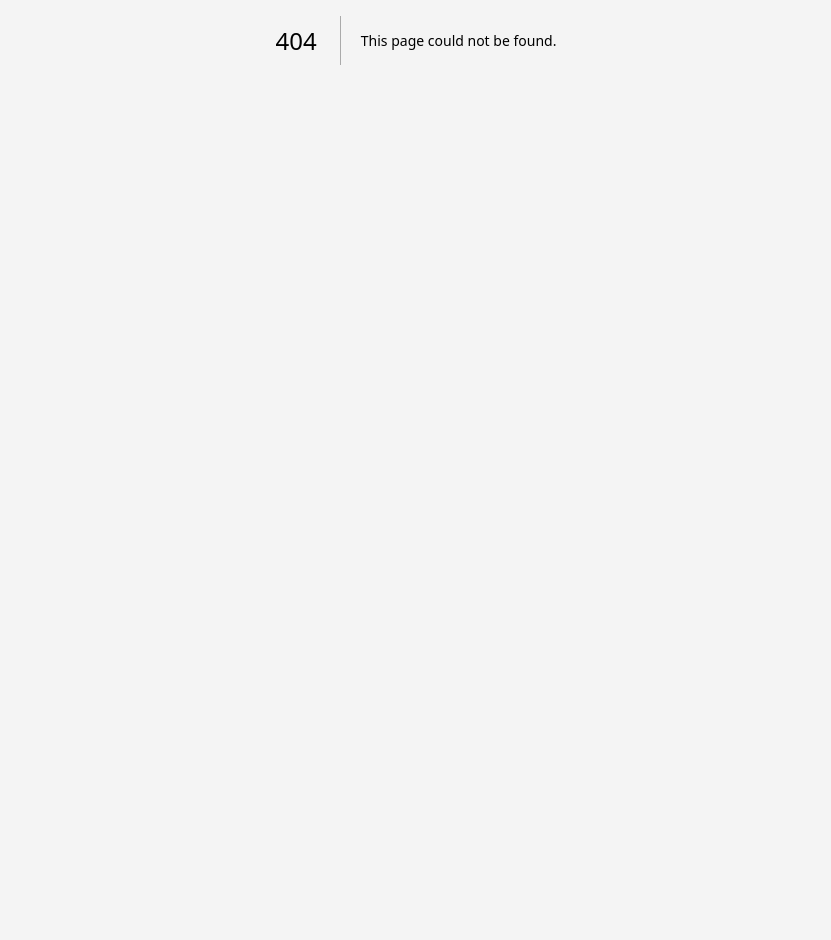
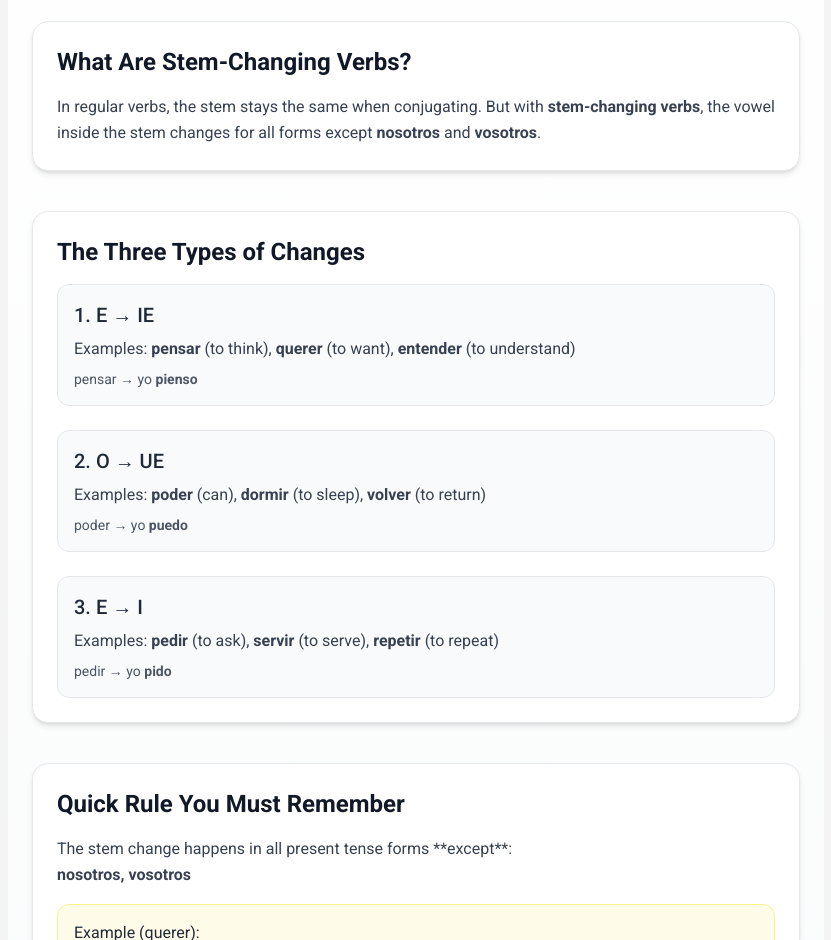
Before and after one commit to randomhero177/conjugate-me, a Next.js app: page /blog/spanish-stem-changing-verbs in a window 1280 px wide. Before the commit this address had no page. Shown: the part 360-1300 px from the top of the page, without its empty margins (216-1047 px from the left). Before the commit the page ends 800 px from the top, so only its background shows below. Built offline with nearby package versions, Linux system fonts and the light colour scheme; a web font is replaced by a local one.

Commit message:
[cme-58]: add article

```diff
--- a/src/app/blog/page.tsx
+++ b/src/app/blog/page.tsx
@@ -4,6 +4,10 @@ const articles = [
   {
     slug: "master-spanish-present-tense-conjugation",
     title: "Spanish Present Tense Conjugations",
+  },
+  {
+    slug: "spanish-stem-changing-verbs",
+    title: "Spanish Stem-Changing Verbs Article",
   },
 ];
 
--- /dev/null
+++ b/src/app/blog/spanish-stem-changing-verbs/page.tsx
@@ -0,0 +1,155 @@
+export default function StemChangingGuide() {
+  return (
+    <div className="min-h-screen bg-gradient-to-b from-white to-gray-50 py-16 px-6 pt-32">
+      <div className="max-w-3xl mx-auto">
+        {/* Title */}
+        <h1 className="text-4xl font-bold mb-6 text-gray-900">
+          Spanish Stem-Changing Verbs: A Complete Beginner’s Guide
+        </h1>
+
+        {/* Intro */}
+        <p className="text-lg text-gray-700 leading-relaxed mb-8">
+          Stem-changing verbs in Spanish are verbs whose stems undergo a vowel
+          change in some conjugations. They’re extremely common, and mastering
+          them early will dramatically improve your speaking and listening
+          skills. This guide gives you a simple overview — without memorizing
+          endless tables.
+        </p>
+
+        {/* Card Group */}
+        <div className="space-y-10">
+          {/* Section 1 */}
+          <section className="bg-white shadow-md rounded-2xl p-6 border border-gray-200">
+            <h2 className="text-2xl font-semibold mb-4 text-gray-900">
+              What Are Stem-Changing Verbs?
+            </h2>
+            <p className="text-gray-700 leading-relaxed">
+              In regular verbs, the stem stays the same when conjugating. But
+              with <strong>stem-changing verbs</strong>, the vowel inside the
+              stem changes for all forms except <strong>nosotros</strong> and
+              <strong> vosotros</strong>.
+            </p>
+          </section>
+
+          {/* Section 2 */}
+          <section className="bg-white shadow-md rounded-2xl p-6 border border-gray-200">
+            <h2 className="text-2xl font-semibold mb-4 text-gray-900">
+              The Three Types of Changes
+            </h2>
+
+            <div className="space-y-6">
+              {/* Card */}
+              <div className="p-4 bg-gray-50 rounded-xl border">
+                <h3 className="text-xl font-medium mb-2 text-gray-800">
+                  1. E → IE
+                </h3>
+                <p className="text-gray-700 mb-2">
+                  Examples: <strong>pensar</strong> (to think),{" "}
+                  <strong>querer</strong> (to want), <strong>entender</strong>{" "}
+                  (to understand)
+                </p>
+                <p className="text-sm text-gray-600">
+                  pensar → yo <strong>pienso</strong>
+                </p>
+              </div>
+
+              {/* Card */}
+              <div className="p-4 bg-gray-50 rounded-xl border">
+                <h3 className="text-xl font-medium mb-2 text-gray-800">
+                  2. O → UE
+                </h3>
+                <p className="text-gray-700 mb-2">
+                  Examples: <strong>poder</strong> (can),{" "}
+                  <strong>dormir</strong> (to sleep), <strong>volver</strong>{" "}
+                  (to return)
+                </p>
+                <p className="text-sm text-gray-600">
+                  poder → yo <strong>puedo</strong>
+                </p>
+              </div>
+
+              {/* Card */}
+              <div className="p-4 bg-gray-50 rounded-xl border">
+                <h3 className="text-xl font-medium mb-2 text-gray-800">
+                  3. E → I
+                </h3>
+                <p className="text-gray-700 mb-2">
+                  Examples: <strong>pedir</strong> (to ask),{" "}
+                  <strong>servir</strong> (to serve), <strong>repetir</strong>{" "}
+                  (to repeat)
+                </p>
+                <p className="text-sm text-gray-600">
+                  pedir → yo <strong>pido</strong>
+                </p>
+              </div>
+            </div>
+          </section>
+
+          {/* Section 3 */}
+          <section className="bg-white shadow-md rounded-2xl p-6 border border-gray-200">
+            <h2 className="text-2xl font-semibold mb-4 text-gray-900">
+              Quick Rule You Must Remember
+            </h2>
+            <p className="text-gray-700 leading-relaxed">
+              The stem change happens in all present tense forms **except**:
+              <br />
+              <span className="font-semibold">nosotros, vosotros</span>
+            </p>
+
+            <div className="mt-4 p-4 bg-yellow-50 border border-yellow-200 rounded-xl">
+              <p className="text-gray-800">
+                Example (querer):
+                <br />
+                yo <strong>quiero</strong>, tú <strong>quieres</strong>, él{" "}
+                <strong>quiere</strong>,
+                <br />
+                <span className="text-red-600">
+                  nosotros queremos ❌ no change
+                </span>
+              </p>
+            </div>
+          </section>
+
+          {/* Section 4 */}
+          <section className="bg-white shadow-md rounded-2xl p-6 border border-gray-200">
+            <h2 className="text-2xl font-semibold mb-4 text-gray-900">
+              The Easiest Way to Learn Them
+            </h2>
+            <ul className="list-disc pl-5 space-y-2 text-gray-700">
+              <li>Group verbs by type (E→IE, O→UE, E→I).</li>
+              <li>
+                Learn one example really well — others follow the same pattern.
+              </li>
+              <li>Practice with short sentences, not isolated verbs.</li>
+              <li>
+                Use them in context: everyday phrases help memory fastest.
+              </li>
+            </ul>
+          </section>
+
+          {/* Section 5 */}
+          <section className="bg-white shadow-md rounded-2xl p-6 border border-gray-200">
+            <h2 className="text-2xl font-semibold mb-4 text-gray-900">
+              Practice Sentences
+            </h2>
+
+            <div className="space-y-3 text-gray-700">
+              <p>
+                • Yo <strong>quiero</strong> aprender más español.
+              </p>
+              <p>
+                • ¿<strong>Puede</strong> usted ayudarme?
+              </p>
+              <p>
+                • Siempre <strong>pido</strong> café por la mañana.
+              </p>
+              <p>
+                • Mis amigos <strong>vuelven</strong> tarde.
+              </p>
+            </div>
+          </section>
+        </div>
+      </div>
+    </div>
+  );
+}
```
